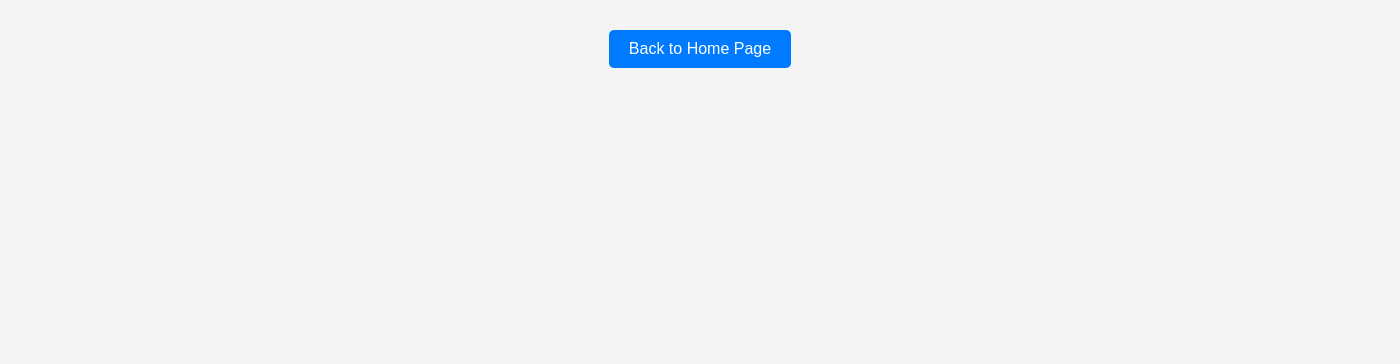
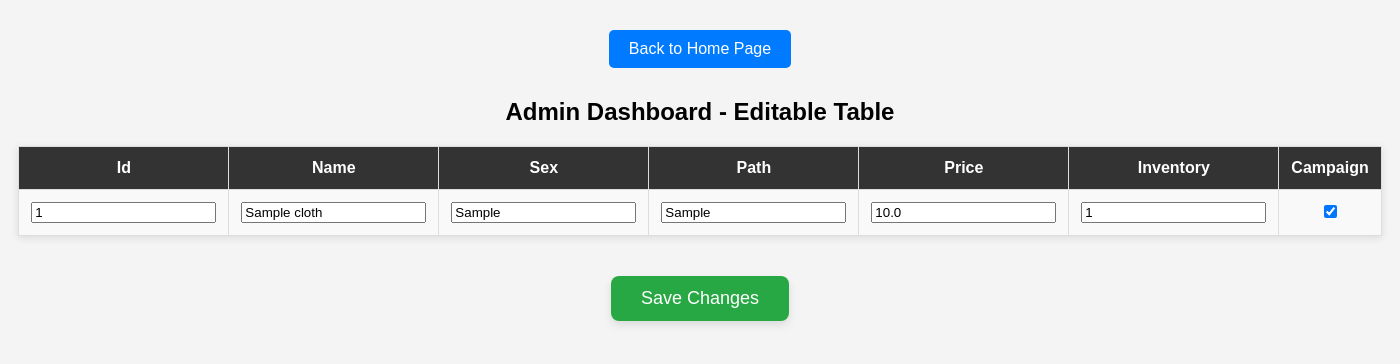
Before and after one commit to Rotem-Mokady/TAU-Fashion-Online-Store, a Flask app: page /admin in a window 1400 px wide. Shown: the part 120-484 px from the top of the page. Run offline with Flask 3, Linux system fonts and the light colour scheme; tables that the repository leaves empty hold one stand-in row (values such as "Sample post").

Commit message:
add editable table to admins HTML

```diff
--- a/app.py
+++ b/app.py
@@ -123,7 +123,13 @@ def admin():
     if not username:
         render_template("sign_in.html")
 
-    return render_template("admin.html", username=username)
+    cloths = ClothsHandler()
+    df = cloths.admin_page_df
+
+    table_headers = df.columns.tolist()
+    table_data = df.values.tolist()
+
+    return render_template("admin.html", username=username, table_headers=table_headers, table_data=table_data)
 
 
 @app.route('/admin_auth_handler')
@@ -141,5 +147,13 @@ def admin_auth_handler():
     return redirect(url_for('home_page', error_message=error_message))
 
 
+@app.route('/save_cloths_table', methods=['POST'])
+def save_cloths_table():
+    data = request.form
+    print(data)
+
+    return redirect(url_for('admin'))
+
+
 if __name__ == "__main__":
     app.run(debug=True)
--- a/cloths_handler.py
+++ b/cloths_handler.py
@@ -15,16 +15,37 @@ class ClothsHandler:
         self.home_page_df = self._home_page_handler()
         self.home_page_data_to_html = self.home_page_df.to_dict(orient='records')
 
-        self.admin_page_df = self._collect_raw_data()
-        self.admin_page_data_to_html = self.admin_page_df.to_dict(orient='records')
+        self.admin_page_df = self._admin_page_handler()
 
     @staticmethod
     def _collect_raw_data() -> pd.DataFrame:
         """
         Returns all the data as it is.
         """
-        query = "select * from taufashion_10.cloths order by campaign desc "
+        query = """
+            select  c.id,
+                    c.name,
+                    c.sex,
+                    replace(c.path, '\\\\', '\\\\\\\\') as path,
+                    c.price,
+                    c.inventory,
+                    c.campaign
+
+            from taufashion_10.cloths c
+
+            order by c.campaign desc
+        """
         df = fetch_data_from_mysql(sql_statement=query)
+
+        return df
+
+    def _admin_page_handler(self) -> pd.DataFrame:
+        """
+        convert cloths DataFrame to the Jinga handler.
+        """
+        df = self._collect_raw_data()
+        # capitalize columns names
+        df.columns = [column.capitalize() for column in df.columns]
 
         return df
 
@@ -54,7 +75,7 @@ class ClothsHandler:
 
     def _home_page_handler(self) -> pd.DataFrame:
         """
-        convert cloth DataFrame to the Jinga handler.
+        convert cloths DataFrame to the Jinga handler.
         """
         df = self._get_available_cloths_for_costumers()
         # capitalize columns names
--- a/static/css/admin.css
+++ b/static/css/admin.css
@@ -73,3 +73,81 @@ header .logo {
 .back-btn:hover {
     background-color: #0056b3;
 }
+
+/* Admin Table Section */
+.admin-table-section {
+    margin-top: 30px;
+    text-align: center;
+}
+
+/* Admin Table Styles */
+.admin-table {
+    width: 80%;
+    margin: 0 auto;
+    border-collapse: collapse;
+    background-color: white;
+    box-shadow: 0 2px 8px rgba(0, 0, 0, 0.1);
+}
+
+.admin-table th,
+.admin-table td {
+    padding: 12px;
+    border: 1px solid #ddd;
+    text-align: center;
+}
+
+.admin-table th {
+    background-color: #333;
+    color: white;
+}
+
+.admin-table td {
+    background-color: #f9f9f9;
+}
+
+.admin-table tr:nth-child(even) td {
+    background-color: #f2f2f2;
+}
+
+.admin-table tr:hover {
+    background-color: #e9e9e9;
+}
+
+/* Table Empty Data */
+.admin-table tbody tr td[colspan] {
+    text-align: center;
+    font-style: italic;
+    color: #999;
+}
+
+/* Button Styles for Save Changes */
+.submit-btn-container {
+    display: flex;
+    justify-content: center;
+    margin-top: 40px; /* Move button down */
+}
+
+.submit-btn {
+    padding: 12px 30px;
+    background-color: #28a745;
+    color: white;
+    border: none;
+    border-radius: 8px;
+    font-size: 18px;
+    cursor: pointer;
+    box-shadow: 0 4px 8px rgba(0, 0, 0, 0.1);
+    transition: background-color 0.3s ease, transform 0.3s ease;
+}
+
+.submit-btn:hover {
+    background-color: #218838;
+    transform: translateY(-2px); /* Slight lift effect on hover */
+}
+
+.submit-btn:active {
+    transform: translateY(2px); /* Slight push effect when clicked */
+}
+
+.submit-btn:focus {
+    outline: none;
+}
--- a/templates/admin.html
+++ b/templates/admin.html
@@ -18,5 +18,54 @@
             <button type="submit" class="back-btn">Back to Home Page</button>
         </form>
     </div>
+
+    <!-- Admin Table Section -->
+    <section class="admin-table-section">
+        <h2>Admin Dashboard - Editable Table</h2>
+        <form method="POST" action="{{ url_for('save_cloths_table') }}">
+            <table class="admin-table">
+                <thead>
+                    <tr>
+                        {% for header in table_headers %}
+                            <th>{{ header }}</th>
+                        {% endfor %}
+                    </tr>
+                </thead>
+                <tbody>
+                    {% for row in table_data %}
+                        <tr>
+                            {% for cell in row %}
+                                <td>
+                                    {% if table_headers[loop.index0] == 'Id' %}
+                                        <!-- Id: Editable, only digits allowed -->
+                                        <input type="number" name="id_{{ loop.index }}" value="{{ cell }}" required min="0" step="1">
+                                    {% elif table_headers[loop.index0] == 'Price' %}
+                                        <!-- Price: Numeric input (int or float), min value = 0 -->
+                                        <input type="number" name="price_{{ loop.index }}" value="{{ cell }}" required min="0" step="any">
+                                    {% elif table_headers[loop.index0] == 'Inventory' %}
+                                        <!-- Inventory: Numeric input (int), min value = 0 -->
+                                        <input type="number" name="inventory_{{ loop.index }}" value="{{ cell }}" required min="0">
+                                    {% elif table_headers[loop.index0] == 'Campaign' %}
+                                        <!-- Campaign: Binary (checkbox) -->
+                                        <input type="checkbox" name="campaign_{{ loop.index }}" {% if cell == 1 %}checked{% endif %} value="1">
+                                    {% else %}
+                                        <!-- General string fields: Name, Sex, Path -->
+                                        <input type="text" name="{{ table_headers[loop.index0] | lower }}_{{ loop.index }}" value="{{ cell }}" required>
+                                    {% endif %}
+                                </td>
+                            {% endfor %}
+                        </tr>
+                    {% else %}
+                        <tr>
+                            <td colspan="{{ table_headers|length }}">No data available.</td>
+                        </tr>
+                    {% endfor %}
+                </tbody>
+            </table>
+            <div class="submit-btn-container">
+                <button type="submit" class="submit-btn">Save Changes</button>
+            </div>
+        </form>
+    </section>
 </body>
 </html>
```
